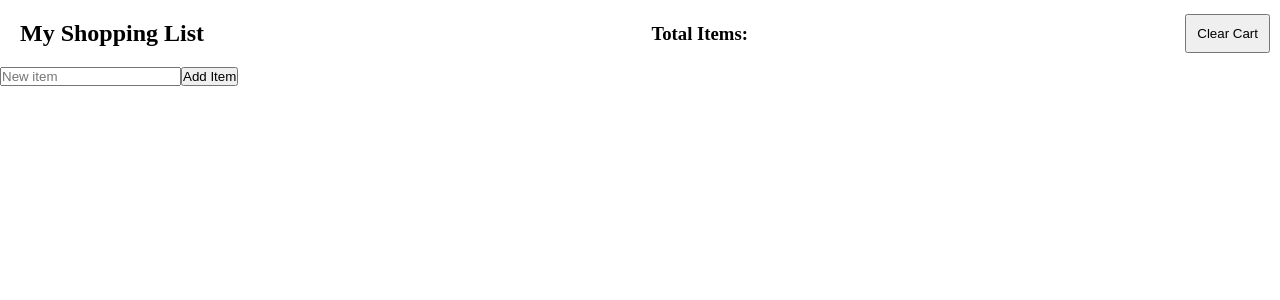
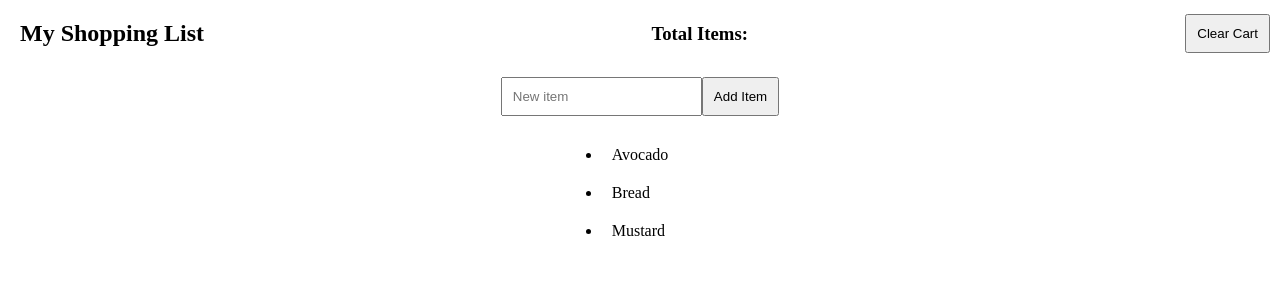
Before and after one commit to clayton-knapp/shopping-list-reducer-context, a React app: page / in a window 1280 px wide. Shown: the top 300 px of the page. Built offline with nearby package versions, Linux system fonts and the light colour scheme.

Commit message:
added handleAddItem and switch case in reducer to add new item object and spread in old listState

```diff
--- a/src/App.css
+++ b/src/App.css
@@ -15,3 +15,14 @@
 .header * {
   padding: 10px;
 }
+
+.list-page {
+  display: flex;
+  flex-direction: column;
+  justify-content: center;
+  align-items: center;
+}
+
+.list-page * {
+  padding: 10px;
+}
--- a/src/views/ShoppingList.jsx
+++ b/src/views/ShoppingList.jsx
@@ -9,7 +9,14 @@ const initialList = [
   { id: 3, item: 'Mustard', purchased: false },
 ];
 
-function listReducer(state, action) {
+function listReducer(listState, action) {
+  switch (action.type) {
+    case 'ADD_ITEM':
+      return [
+        { id: Date.now(), item: action.payload.item, purchased: false },
+        ...listState
+      ];
+  }
 
 }
 
@@ -20,17 +27,18 @@ export default function ShoppingList() {
   const [newItem, setNewItem] = useState('');
 
   // useReducer
-  const [state, dispatch] = useReducer(listReducer, initialList);
+  const [listState, dispatch] = useReducer(listReducer, initialList);
 
 
-  function handleSubmitItem(e) {
+  function handleAddItem(e) {
     e.preventDefault();
+    dispatch({ type: 'ADD_ITEM', payload: { item: newItem } });
   }
 
   return (
-    <div>
+    <div className={styles['list-page']}>
       <form action=""
-        onSubmit={handleSubmitItem}
+        onSubmit={handleAddItem}
       >
         <input
           type="text"
@@ -41,6 +49,13 @@ export default function ShoppingList() {
         />
         <button>Add Item</button>
       </form>
+      <ul>
+        {
+          listState.map((item) =>
+            <li key={item.id}>{item.item}</li>
+          )
+        }
+      </ul>
 
     </div>
   )
```
